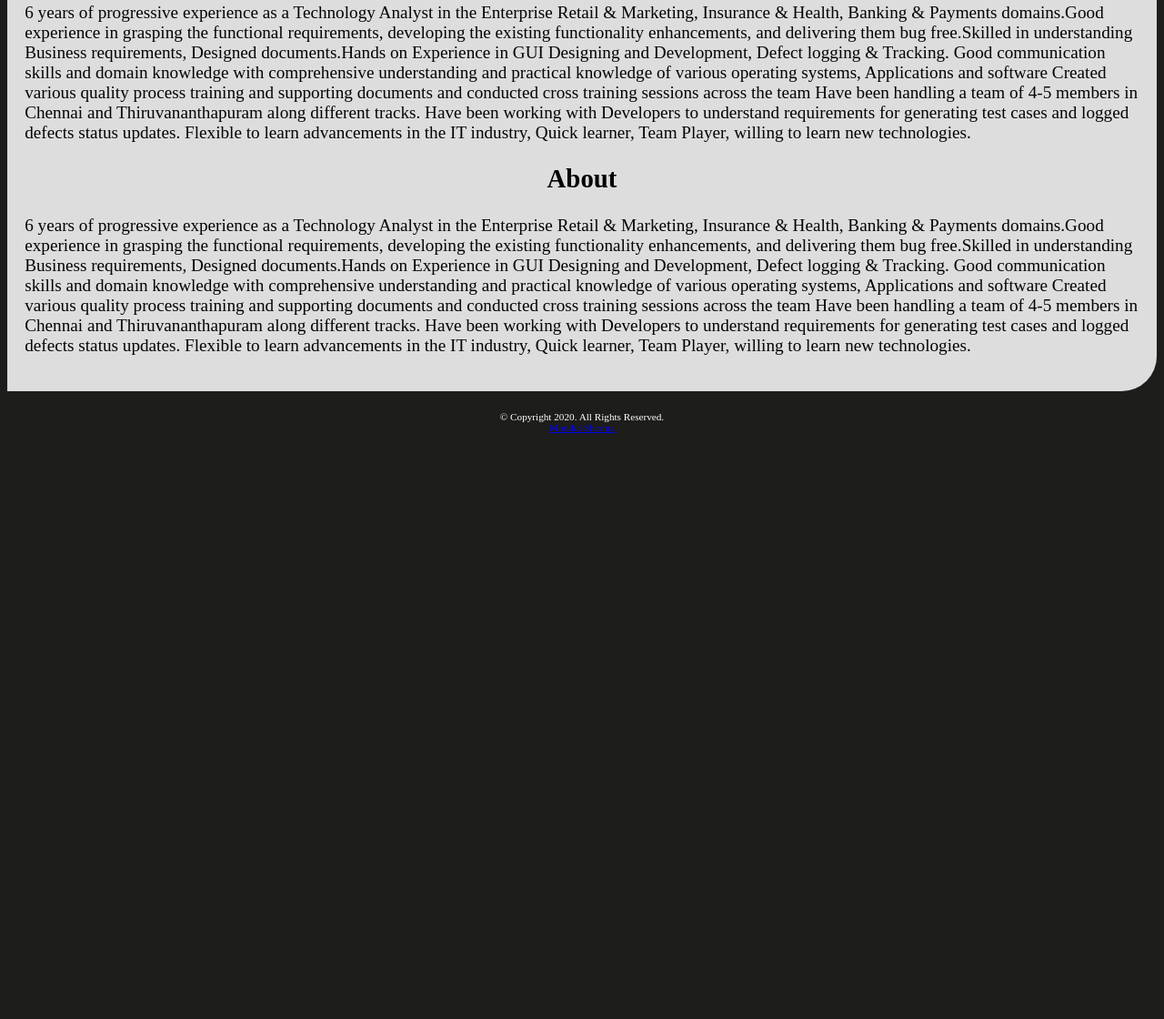
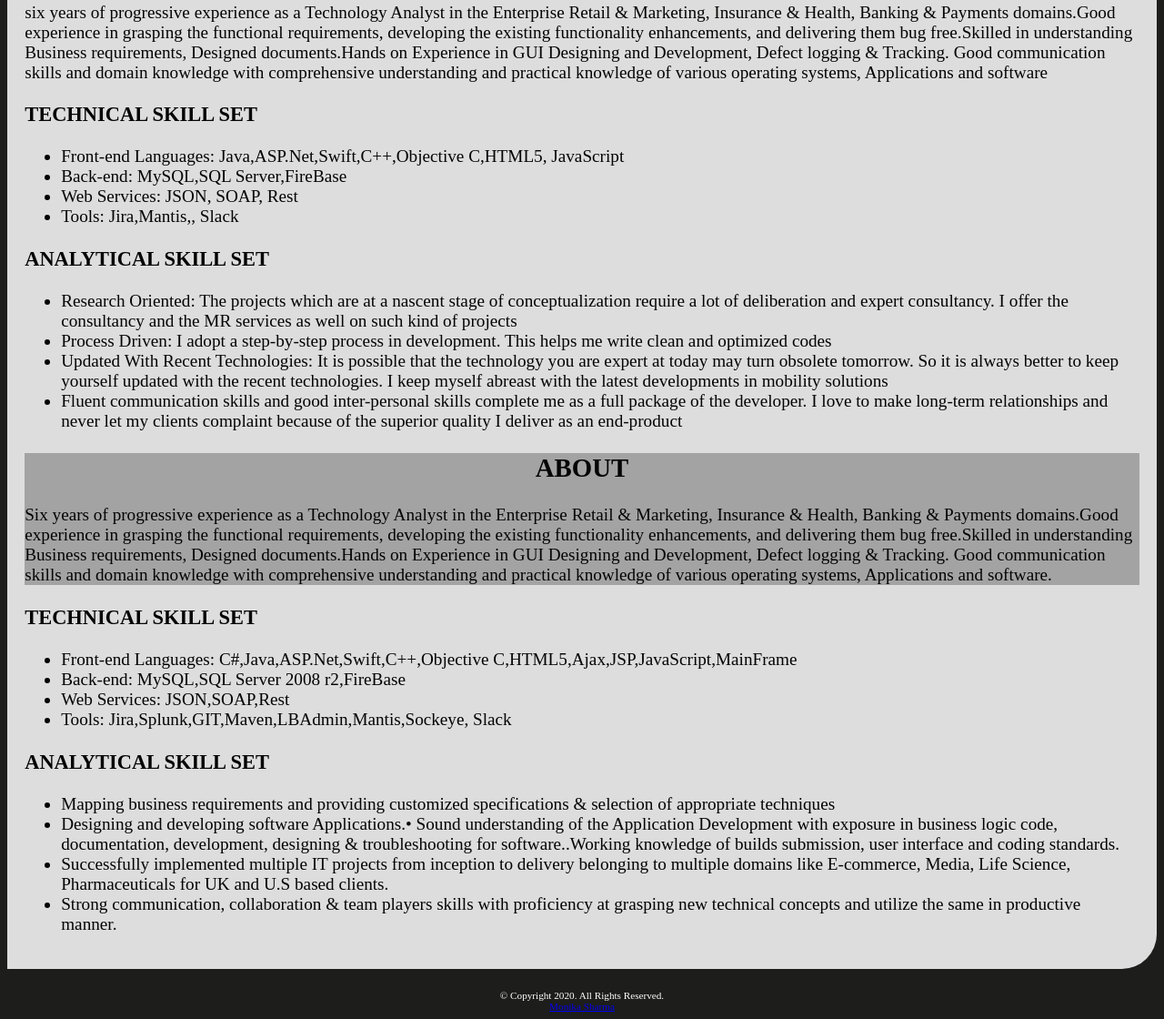
Before and after one commit to monikasharma26/MonikamyBlog, a plain HTML site: page index.html in a window 1280 px wide. Shown: the part 1224-2344 px from the top of the page at 91% size. Before the commit the page ends 1708 px from the top, so only its background shows below. Drawn offline with Linux system fonts and the light colour scheme; a web font is replaced by a local one.

Commit message:
[Monika] index html updated

```diff
--- a/index.html
+++ b/index.html
@@ -4,6 +4,7 @@
     <meta charset="UTF-8">
     <meta name="viewport" content="width=device-width, initial-scale=1.0">
     <link rel="stylesheet" href="css/styles.css">
+    <link href='https://fonts.googleapis.com/css?family=Bellefair' rel='stylesheet'>
     <title>Monika Sharma</title>
 </head>
 <body>
@@ -17,14 +18,14 @@
 
      <!-- navigation section of the website to add links to other pages -->
      <nav>
-        <!-- Unordered List Added -->
         <ul>
-            <li><a href="index.html">About</a></li>
-            <li><a href="contact.html">Contact</a></li>
-            <li><a href="experience.html">Experience</a></li>
-            <li><a href="experience.html">Experience</a></li>
+          <li><a href="index.html">About</a></li>
+          <li><a href="experience.html">Experience</a></li>
+          <li><a href="projects.html">Projects</a></li>
+          <li><a href="contact.html">Contact</a></li>
         </ul>
-    </nav>
+      </nav>
+
         <!-- add banner for home page  -->
         <div id="banner" class="desktop">
             <img src="images/bgm.png" alt=" Home Image">
@@ -34,29 +35,55 @@
         <div class="mobile">
         <h2>About</h2>
         <p>
-            6 years of progressive experience as a Technology Analyst in the Enterprise Retail & Marketing, Insurance & Health, Banking & Payments domains.Good experience in grasping the functional requirements, developing the existing functionality enhancements, and delivering them bug free.Skilled in understanding Business requirements, Designed documents.Hands on Experience in GUI Designing and Development, Defect logging & Tracking.
+            six years of progressive experience as a Technology Analyst in the Enterprise Retail & Marketing, Insurance & Health, Banking & Payments domains.Good experience in grasping the functional requirements, developing the existing functionality enhancements, and delivering them bug free.Skilled in understanding Business requirements, Designed documents.Hands on Experience in GUI Designing and Development, Defect logging & Tracking.
             Good communication skills and domain knowledge with comprehensive understanding and practical knowledge of various operating systems, Applications and software
-            Created various quality process training and supporting documents and conducted cross training sessions across the team
-            Have been handling a team of 4-5 members in Chennai and Thiruvananthapuram along different tracks.
-            Have been working with Developers to understand requirements for generating test cases and logged defects status updates.
-            Flexible to learn advancements in the IT industry, Quick learner, Team Player, willing to learn new technologies.
 
         </p>
+        <div>
+            <h3>TECHNICAL SKILL SET</h3>
+            <ul>
+              <li>Front-end Languages: Java,ASP.Net,Swift,C++,Objective C,HTML5, JavaScript</li>
+              <li>Back-end: MySQL,SQL Server,FireBase</li>
+              <li>Web Services: JSON, SOAP, Rest</li>
+              <li>Tools: Jira,Mantis,, Slack</li>
+            </ul>
+            <h3>ANALYTICAL SKILL SET</h3>
+            <ul>
+              <li>Research Oriented: The projects which are at a nascent stage of conceptualization require a lot of deliberation and expert consultancy. I offer the consultancy and the MR services as well on such kind of projects</li>
+              <li>Process Driven: I adopt a step-by-step process in development. This helps me write clean and optimized codes</li>
+              <li>Updated With Recent Technologies: It is possible that the technology you are expert at today may turn obsolete tomorrow. So it is always better to keep yourself updated with the recent technologies. I keep myself abreast with the latest developments in mobility solutions</li>
+              <li>Fluent communication skills and good inter-personal skills complete me as a full package of the developer. I love to make long-term relationships and never let my clients complaint because of the superior quality I deliver as an end-product</li>
+            </ul>
+          </div>
         </div>
+
         <div class="desktop">
-            <h2>About</h2>
-            <p>
-                6 years of progressive experience as a Technology Analyst in the Enterprise Retail & Marketing, Insurance & Health, Banking & Payments domains.Good experience in grasping the functional requirements, developing the existing functionality enhancements, and delivering them bug free.Skilled in understanding Business requirements, Designed documents.Hands on Experience in GUI Designing and Development, Defect logging & Tracking.
-                Good communication skills and domain knowledge with comprehensive understanding and practical knowledge of various operating systems, Applications and software
-                Created various quality process training and supporting documents and conducted cross training sessions across the team
-                Have been handling a team of 4-5 members in Chennai and Thiruvananthapuram along different tracks.
-                Have been working with Developers to understand requirements for generating test cases and logged defects status updates.
-                Flexible to learn advancements in the IT industry, Quick learner, Team Player, willing to learn new technologies.
+            <div class="clearfix">
+              <div class="box" style="background-color:#bbb;height: auto;"><h2>ABOUT</h2>
+                <p>
+                    Six years of progressive experience as a Technology Analyst in the Enterprise Retail & Marketing, Insurance & Health, Banking & Payments domains.Good experience in grasping the functional requirements, developing the existing functionality enhancements, and delivering them bug free.Skilled in understanding Business requirements, Designed documents.Hands on Experience in GUI Designing and Development, Defect logging & Tracking.
+                    Good communication skills and domain knowledge with comprehensive understanding and practical knowledge of various operating systems, Applications and software.
+                </p>
+              </div>
 
-            </p>
-
-
-        </div>
+              <div>
+                <h3>TECHNICAL SKILL SET</h3>
+                <ul>
+                <li>Front-end Languages: C#,Java,ASP.Net,Swift,C++,Objective C,HTML5,Ajax,JSP,JavaScript,MainFrame</li>
+                <li>Back-end: MySQL,SQL Server 2008 r2,FireBase</li>
+                <li>Web Services: JSON,SOAP,Rest</li>
+                 <li>Tools: Jira,Splunk,GIT,Maven,LBAdmin,Mantis,Sockeye, Slack</li>
+                 </ul>
+              </div>
+              <h3>ANALYTICAL SKILL SET</h3>
+              <ul>
+                <li>Mapping business requirements and providing customized specifications & selection of appropriate techniques</li>
+                <li>Designing and developing software Applications.•	Sound understanding of the Application Development with exposure in business logic code, documentation, development, designing & troubleshooting for software..Working knowledge of builds submission, user interface and coding standards.</li>
+                <li>Successfully implemented multiple IT projects from inception to delivery belonging to multiple domains like E-commerce, Media, Life Science, Pharmaceuticals for UK and U.S based clients.</li>
+                <li>Strong communication, collaboration & team players skills with proficiency at grasping new technical concepts and utilize the same in productive manner.</li>
+              </ul>
+            </div>
+          </div>
     </main>
 
     <!-- footer section for the copyright and links to social media  -->
```
